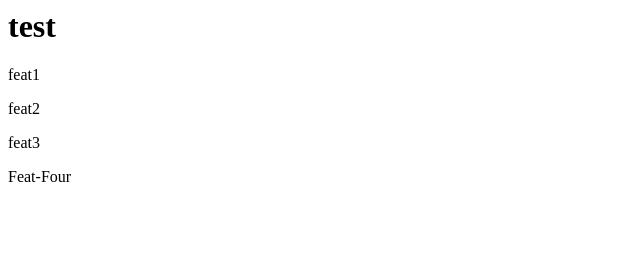
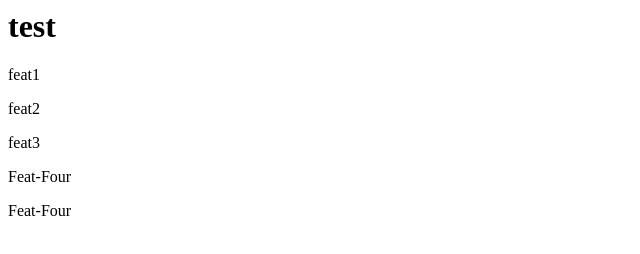
Before and after one commit to gforti/standard-version-test, a website: page index.html in a window 1280 px wide. Shown: the full height of the page, 0-640 px from the left. Drawn offline with Linux system fonts and the light colour scheme.

Commit message:
fx: this is a fix

```diff
--- a/index.html
+++ b/index.html
@@ -8,5 +8,6 @@
         <p>feat2</p>
         <p>feat3</p>
         <p>Feat-Four</p>
+        <p>Feat-Four</p>
     </body>
 </html>
```
